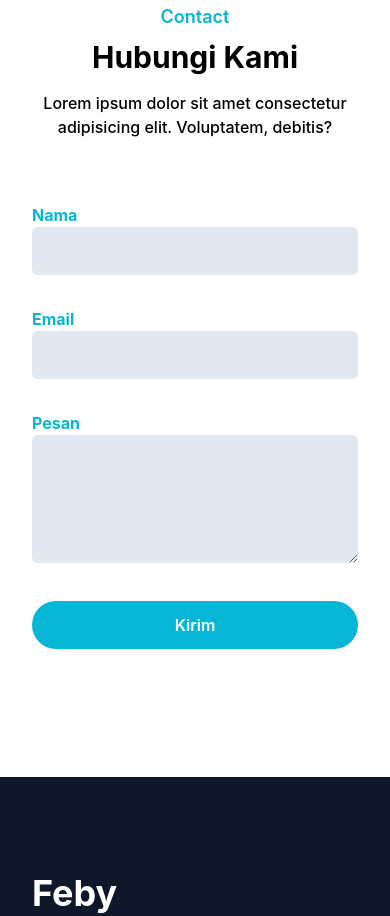
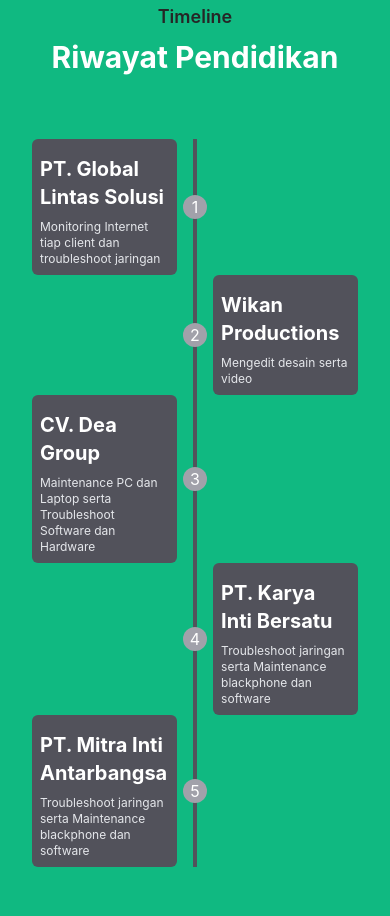
Before and after one commit to febyputra/febyputra.github.io, a website: page index.html in a window 390 px wide. Shown: the part 3538-4454 px from the top of the page. Drawn offline with nearby package versions, Linux system fonts and the light colour scheme.

Commit message:
Add files via upload

```diff
--- a/index.html
+++ b/index.html
@@ -36,8 +36,11 @@
                 <a href="#about" class="text-base text-dark py-2 mx-8 flex group-hover:text-cyan-500">Profil</a>
               </li>
               <li class="group">
+                <a href="#timeline" class="text-base text-dark py-2 mx-8 flex group-hover:text-cyan-500">Timeline</a>
+              </li>
+              <!--<li class="group">
                 <a href="#portfolio" class="text-base text-dark py-2 mx-8 flex group-hover:text-cyan-500">Portfolio</a>
-              </li>
+              </li>-->
               <li class="group">
                 <a href="#blog" class="text-base text-dark py-2 mx-8 flex group-hover:text-cyan-500">Blog</a>
               </li>
@@ -201,6 +204,103 @@
   </section>
   <!-- Blog End -->
 
+  <!-- Timeline Start -->
+  <section id="timeline" class="pt-36 pb-32 bg-emerald-500" data-aos="fade-up" data-aos-duration="2000">
+    <div class="container">
+      <div class="w-full px-4">
+        <div class="max-w-xl mx-auto text-center mb-16">
+          <h4 class="font-semibold text-lg text-neutral-800 mb-2">Timeline</h4>
+          <h2 class="font-bold text-white text-3xl mb-4 sm:text-4xl lg:text-5xl">Riwayat Pendidikan</h2>
+        </div>
+
+        <div class="max-w-7xl mx-auto w-full grid grid-cols-9">
+          <!-- Timeline 1 -->
+          <div class="col-span-4 w-full h-full">
+            <div class="w-full h-full bg-zinc-600 rounded-md p-2 md:pl-4">
+              <h1 class="font-bold text-white text-xl py-2">PT. Global Lintas Solusi</h1>
+              <p class="text-gray-200 sm:text-sm text-xs">Monitoring Internet tiap client dan troubleshoot jaringan</p>
+            </div>
+
+          </div>
+          <div class="relative col-span-1 w-full h-full flex justify-center items-center">
+            <div class="h-full w-1 bg-zinc-600"></div>
+            <div class="absolute w-6 h-6 rounded-full bg-zinc-400 z-10 text-white text-center">1</div>
+          </div>
+
+          <div class="col-span-4 w-full h-full"></div>
+
+          <!-- Timeline 2 -->
+          <div class="col-span-4 w-full h-full"></div>
+          <div class="relative col-span-1 w-full h-full flex justify-center items-center">
+            <div class="h-full w-1 bg-zinc-600"></div>
+            <div class="absolute w-6 h-6 rounded-full bg-zinc-400 z-10 text-white text-center">2</div>
+          </div>
+
+
+          <div class="col-span-4 w-full h-full">
+            <div class="w-full h-full bg-zinc-600 rounded-md p-2 md:pl-4">
+              <h1 class="font-bold text-white text-xl py-2">Wikan Productions</h1>
+              <p class="text-gray-200 sm:text-sm text-xs">Mengedit desain serta video</p>
+            </div>
+
+          </div>
+
+          <!-- Timeline 3 -->
+          <div class="col-span-4 w-full h-full">
+            <div class="w-full h-full bg-zinc-600 rounded-md p-2 md:pl-4">
+              <h1 class="font-bold text-white text-xl py-2">CV. Dea Group</h1>
+              <p class="text-gray-200 sm:text-sm text-xs">Maintenance PC dan Laptop serta Troubleshoot Software dan
+                Hardware</p>
+            </div>
+
+          </div>
+          <div class="relative col-span-1 w-full h-full flex justify-center items-center">
+            <div class="h-full w-1 bg-zinc-600"></div>
+            <div class="absolute w-6 h-6 rounded-full bg-zinc-400 z-10 text-white text-center">3</div>
+          </div>
+
+          <div class="col-span-4 w-full h-full"></div>
+
+          <!-- Timeline 4 -->
+          <div class="col-span-4 w-full h-full"></div>
+          <div class="relative col-span-1 w-full h-full flex justify-center items-center">
+            <div class="h-full w-1 bg-zinc-600"></div>
+            <div class="absolute w-6 h-6 rounded-full bg-zinc-400 z-10 text-white text-center">4</div>
+          </div>
+
+
+          <div class="col-span-4 w-full h-full">
+            <div class="w-full h-full bg-zinc-600 rounded-md p-2 md:pl-4">
+              <h1 class="font-bold text-white text-xl py-2">PT. Karya Inti Bersatu</h1>
+              <p class="text-gray-200 sm:text-sm text-xs">Troubleshoot jaringan serta Maintenance blackphone dan
+                software
+              </p>
+            </div>
+
+          </div>
+
+          <!-- Timeline 5 -->
+          <div class="col-span-4 w-full h-full">
+            <div class="w-full h-full bg-zinc-600 rounded-md p-2 md:pl-4">
+              <h1 class="font-bold text-white text-xl py-2">PT. Mitra Inti Antarbangsa</h1>
+              <p class="text-gray-200 sm:text-sm text-xs">Troubleshoot jaringan serta Maintenance blackphone dan
+                software
+              </p>
+            </div>
+
+          </div>
+          <div class="relative col-span-1 w-full h-full flex justify-center items-center">
+            <div class="h-full w-1 bg-zinc-600"></div>
+            <div class="absolute w-6 h-6 rounded-full bg-zinc-400 z-10 text-white text-center">5</div>
+          </div>
+
+          <div class="col-span-4 w-full h-full"></div>
+        </div>
+      </div>
+  </section>
+
+  <!-- Timeline End -->
+
   <!-- Contact Start -->
   <section id="contact" class="pt-36 pb-32" data-aos="fade-up" data-aos-duration="2000">
     <div class="container">
@@ -329,7 +429,7 @@
   <!-- Footer End -->
 
 
-
+  <script src="https://cdn.tailwindcss.com"></script>
   <script src="dist/script.js"></script>
   <script src="https://unpkg.com/aos@2.3.1/dist/aos.js"></script>
   <script>
```
